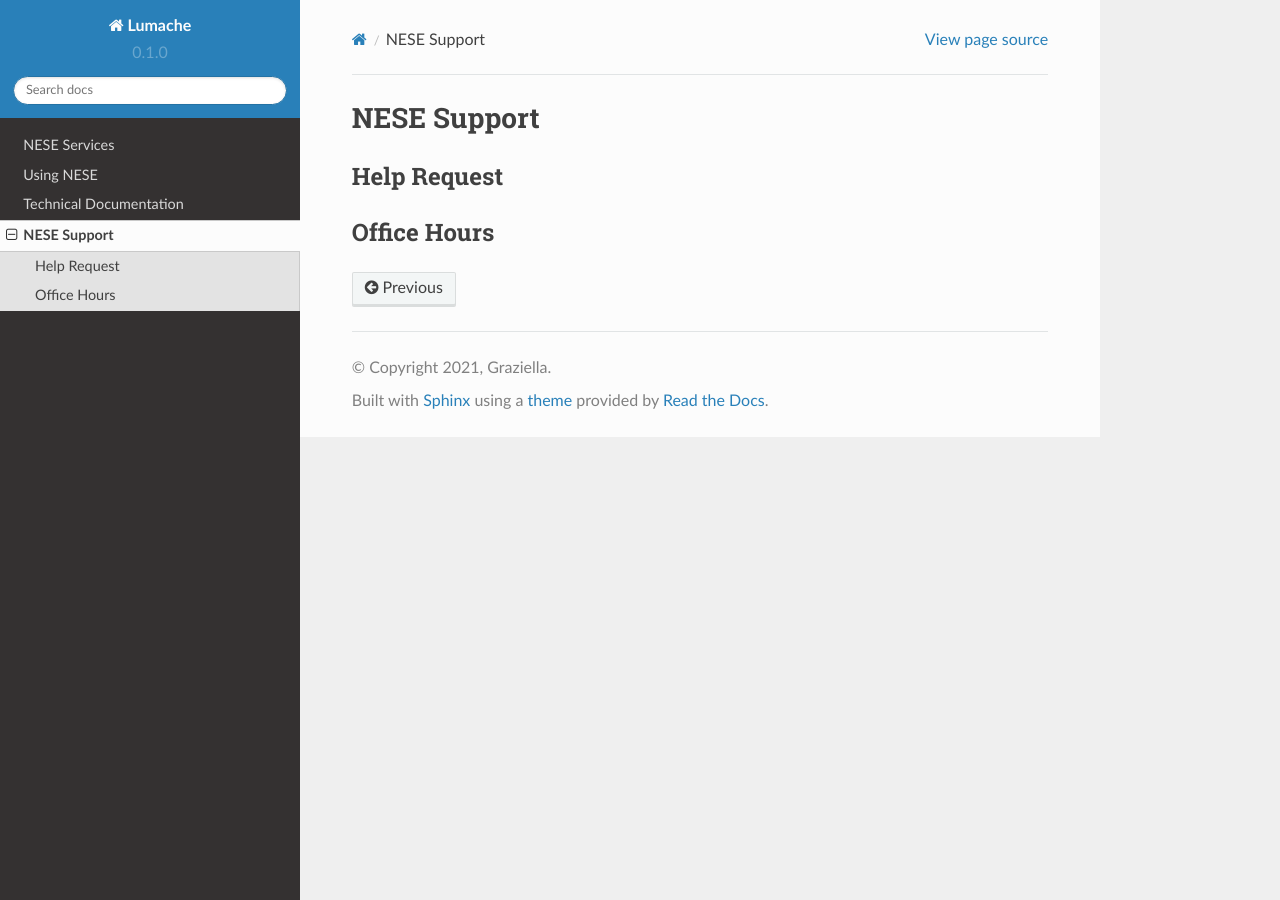
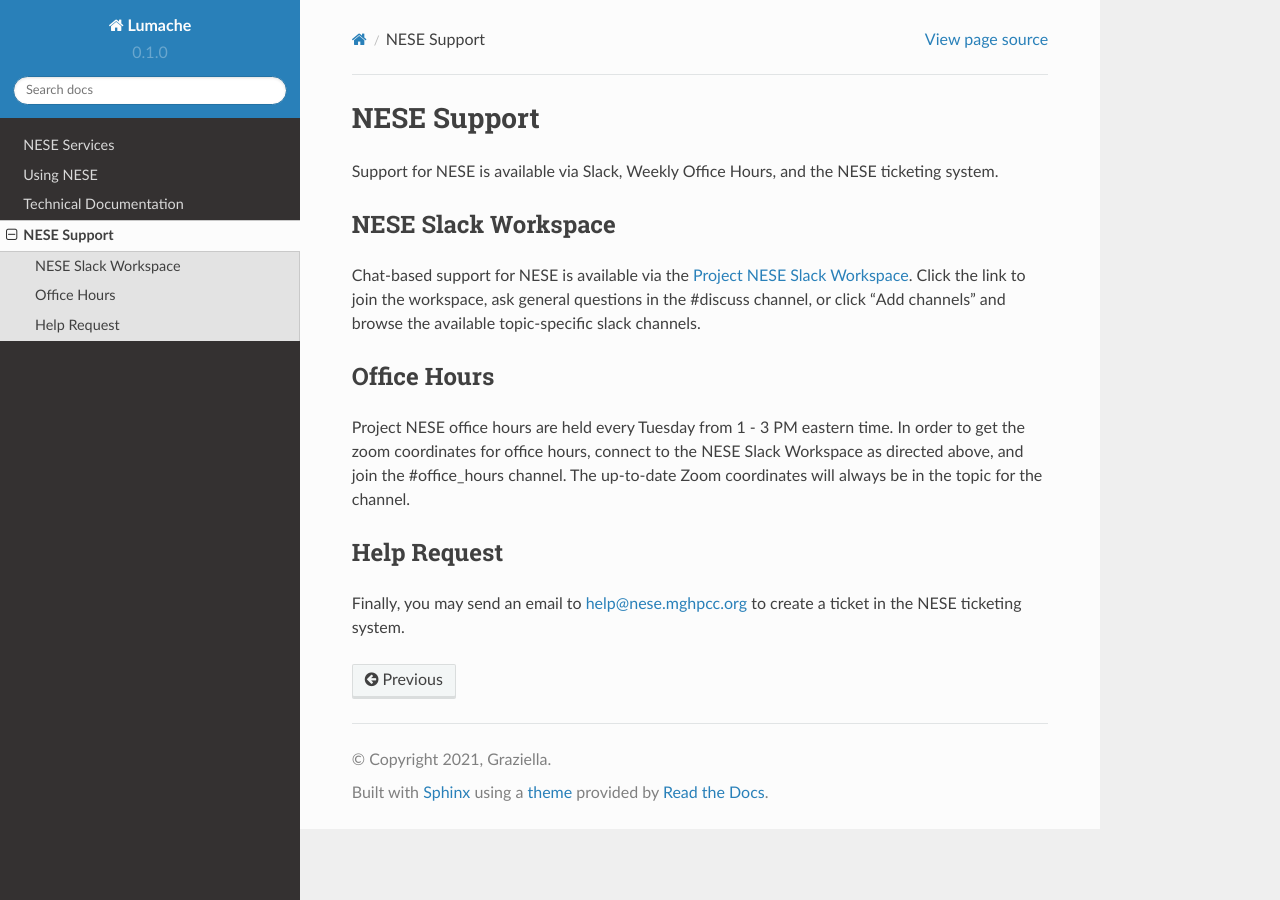
Before and after one commit to mghpcsim/rtd-nese, a Sphinx documentation site: the page built from docs/source/support.rst, in a window 1280 px wide. Built offline with Sphinx 7.4.7 and the Read the Docs theme 2.0.0, drawn with Linux system fonts in a browser that asks for light colours.

Commit message:
first pass at NESE support docs

```diff
--- a/docs/source/support.rst
+++ b/docs/source/support.rst
@@ -1,8 +1,24 @@
 NESE Support
 ============
+
+Support for NESE is available via Slack, Weekly Office Hours, and the NESE ticketing system.
+
+NESE Slack Workspace
+--------------------
+
+Chat-based support for NESE is available via the `Project NESE Slack Workspace <https://projectnese.slack.com/>`_. Click the link to join the workspace, ask general questions in the #discuss channel,
+or click "Add channels" and browse the available topic-specific slack channels.
+
+Office Hours
+------------
+
+Project NESE office hours are held every Tuesday from 1 - 3 PM eastern time. In order to get the
+zoom coordinates for office hours, connect to the NESE Slack Workspace as directed above, and join
+the #office_hours channel. The up-to-date Zoom coordinates will always be in the topic for the
+channel.
 
 Help Request
 ------------
 
-Office Hours
-------------
+Finally, you may send an email to `help@nese.mghpcc.org <mailto:help@mese.mghpcc.org>`_ to create
+a ticket in the NESE ticketing system.
```
